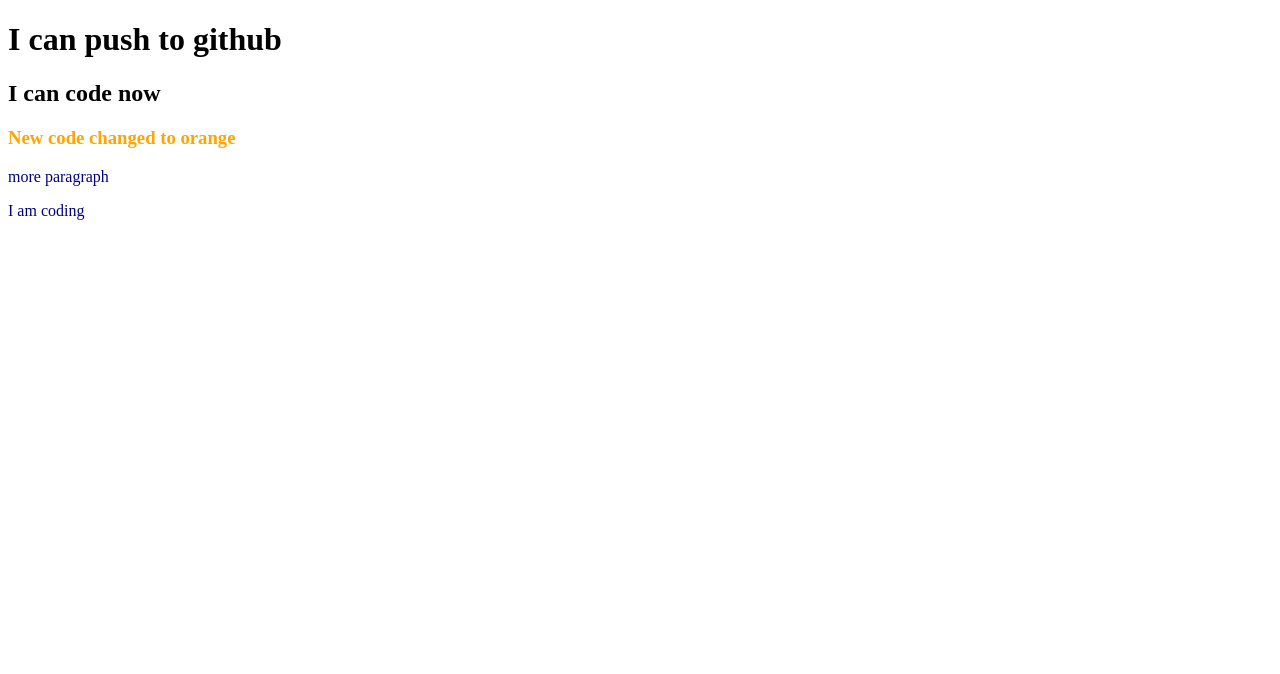
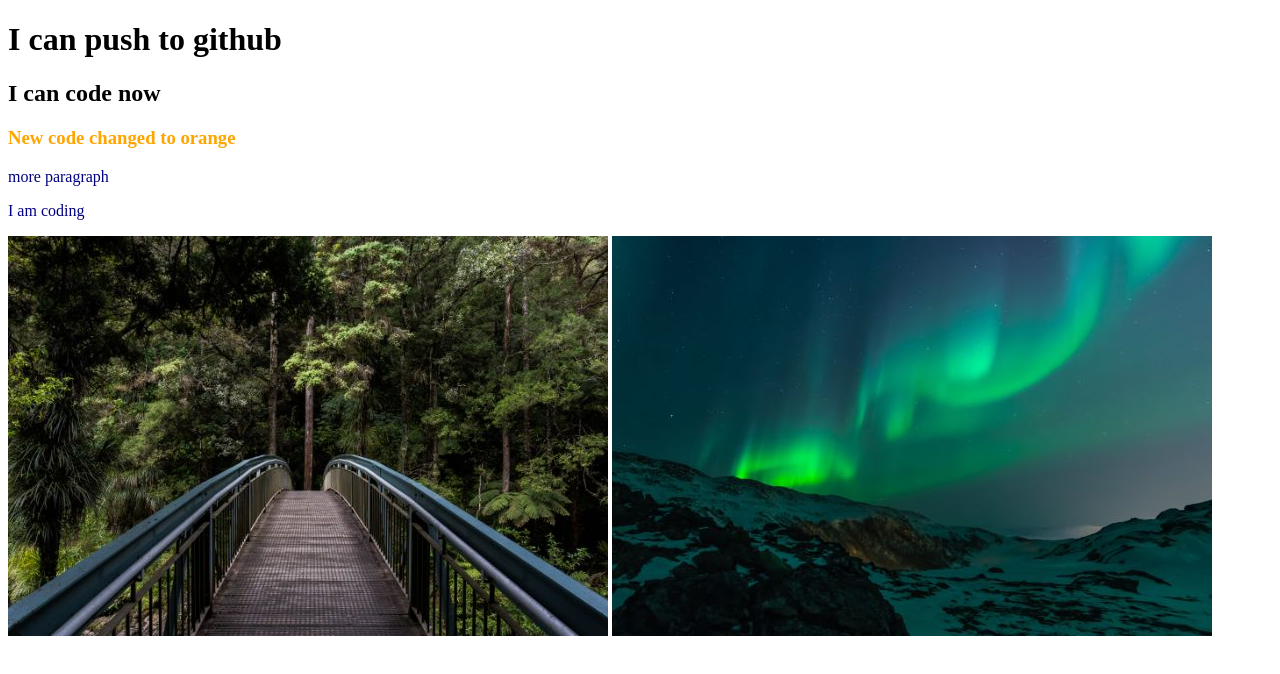
Before and after one commit to anshimi/my-second-repo, a plain HTML site: page index.html in a window 1280 px wide. Drawn offline with Linux system fonts and the light colour scheme.

Commit message:
image added

```diff
--- a/index.html
+++ b/index.html
@@ -16,6 +16,8 @@
     </h3>
     <p>more paragraph</p>
     <p>I am coding</p>
+    <img src="img_forest.jpg" alt="">
+    <img src="img_lights.jpg" alt="">
 
 </body>
 
```
Also changed, not shown: img_forest.jpg (added), img_lights.jpg (added).
